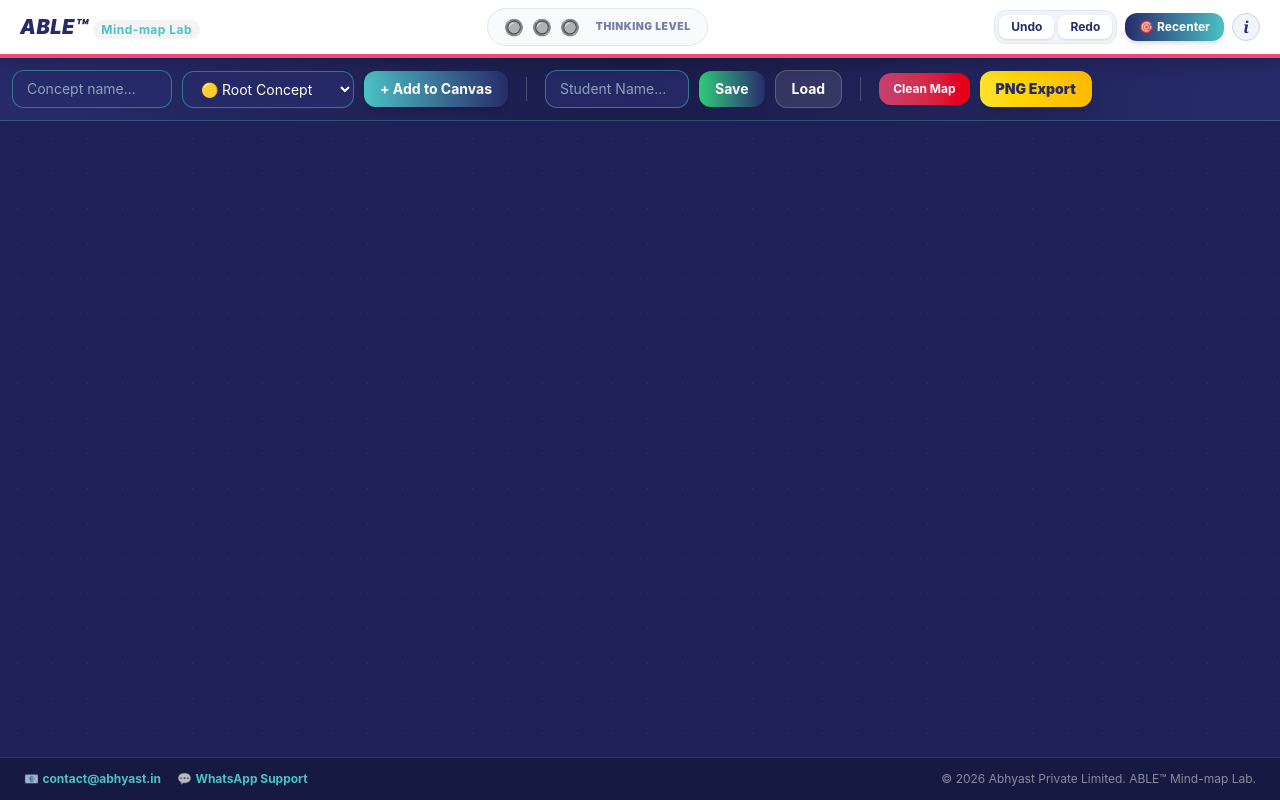
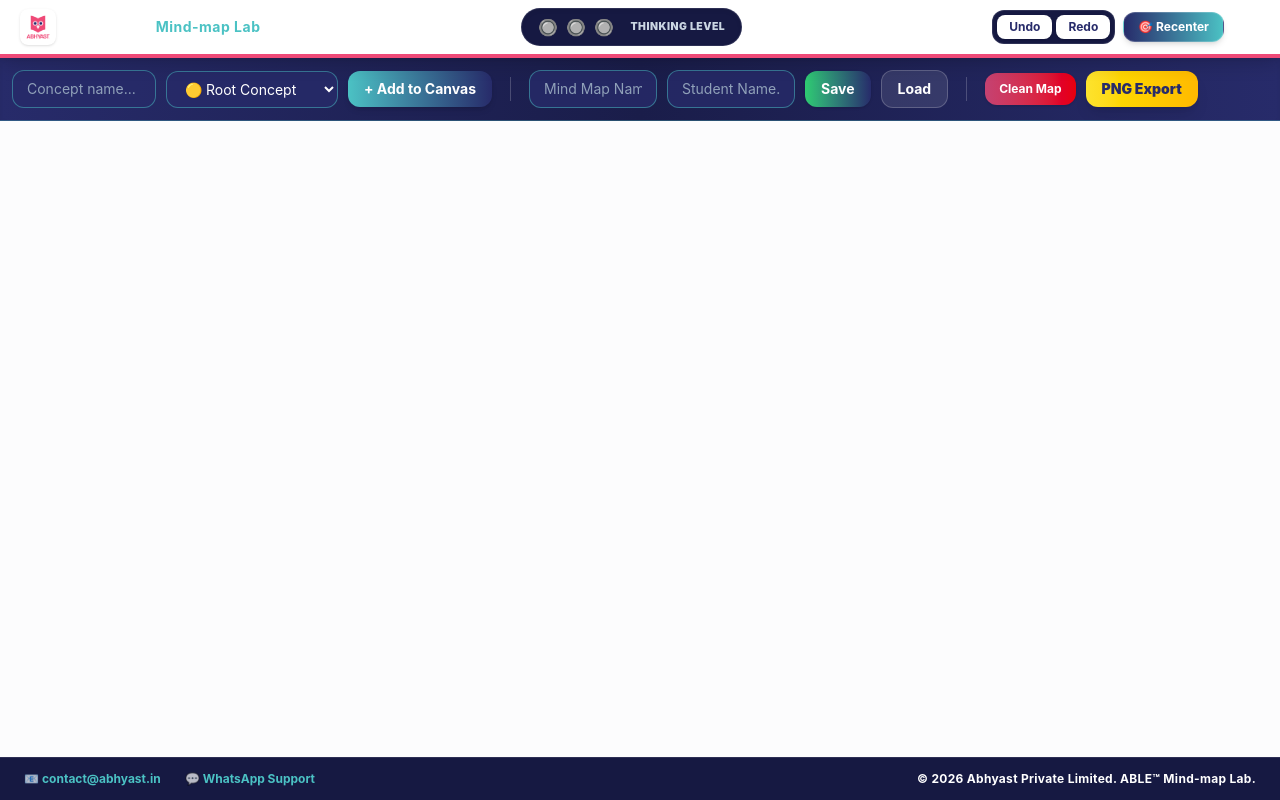
Before and after one commit to Abhyast-Dev/mindmap, a SvelteKit app: page / in a window 1280 px wide. Built offline with nearby package versions, Linux system fonts and the light colour scheme.

Commit message:
Add files via upload

```diff
--- a/src/routes/+page.svelte
+++ b/src/routes/+page.svelte
@@ -15,6 +15,11 @@
 	let offsetY = $state(2500);
 	let isPanning = false;
 	let startPanX, startPanY;
+
+	// Context menu & Modals
+	let contextMenu = $state({ visible: false, x: 0, y: 0, nodeId: null });
+	let connectModal = $state({ visible: false, sourceId: null, targetId: '' });
+	let manageModal = $state({ visible: false, nodeId: null });
 
 	let mapQuality = $derived.by(() => {
 		if (nodes.length === 0) return 0;
@@ -66,7 +71,6 @@
 		nodes = next.nodes; connections = next.connections;
 	}
 
-	// 1. Improved Cursor-Centered Zooming
 	function handleWheel(e) {
 		e.preventDefault();
 		const zoomFactor = 0.001;
@@ -95,13 +99,6 @@
 			return alert('Select a parent node on the canvas first to attach this branch.');
 		}
 
-		if (selectedNodeId) {
-			const parent = nodes.find(n => n.id === selectedNodeId);
-			if (parent && parent.type === 'type-leaf') {
-				return alert('Leaf nodes are terminal details and cannot have sub-branches.');
-			}
-		}
-
 		saveHistory();
 		const id = Date.now();
 		let x, y;
@@ -114,8 +111,8 @@
 			const siblings = connections.filter(c => c.parentId === selectedNodeId).length;
 			const angle = (siblings * Math.PI) / 3;
 			const radius = 180;
-			x = parent.x + Math.cos(angle) * radius;
-			y = parent.y + Math.sin(angle) * radius;
+			x = parent ? parent.x + Math.cos(angle) * radius : 2500;
+			y = parent ? parent.y + Math.sin(angle) * radius : 2500;
 		}
 
 		nodes = [...nodes, { id, name: nodeName.trim(), type: nodeType, x, y }];
@@ -123,6 +120,56 @@
 			connections = [...connections, { id: `c-${selectedNodeId}-${id}`, parentId: selectedNodeId, childId: id }];
 		}
 		nodeName = '';
+	}
+
+	function convertToLeaf(id) {
+		saveHistory();
+		nodes = nodes.map(n => n.id === id ? { ...n, type: 'type-leaf' } : n);
+		contextMenu.visible = false;
+	}
+
+	function openConnectModal(id) {
+		contextMenu.visible = false;
+		connectModal = { visible: true, sourceId: id, targetId: '' };
+	}
+
+	function openManageModal(id) {
+		contextMenu.visible = false;
+		manageModal = { visible: true, nodeId: id };
+	}
+
+	function executeConnection() {
+		if (!connectModal.targetId) return alert("Please select a target node to connect.");
+		if (connectModal.sourceId === Number(connectModal.targetId)) return alert("A node cannot connect to itself.");
+
+		const exists = connections.some(c =>
+			(c.parentId === connectModal.sourceId && c.childId === Number(connectModal.targetId)) ||
+			(c.parentId === Number(connectModal.targetId) && c.childId === connectModal.sourceId)
+		);
+
+		if (exists) {
+			alert("A connection between these nodes already exists.");
+			return;
+		}
+
+		saveHistory();
+		connections = [...connections, {
+			id: `c-${connectModal.sourceId}-${connectModal.targetId}`,
+			parentId: connectModal.sourceId,
+			childId: Number(connectModal.targetId)
+		}];
+		connectModal.visible = false;
+	}
+
+	function removeConnection(connId) {
+		saveHistory();
+		connections = connections.filter(c => c.id !== connId);
+	}
+
+	function removeAllConnectionsForNode(nodeId) {
+		saveHistory();
+		connections = connections.filter(c => c.parentId !== nodeId && c.childId !== nodeId);
+		manageModal.visible = false;
 	}
 
 	function cleanMap() {
@@ -170,7 +217,7 @@
 			const clientX = e.touches ? e.touches[0].clientX : e.clientX;
 			const clientY = e.touches ? e.touches[0].clientY : e.clientY;
 			const node = nodes.find(n => n.id === nodeId);
-			sX = clientX; sY = clientY; iX = node.x; iY = node.y;
+			sX = clientX; sY = clientY; iX = node ? node.x : 0; iY = node ? node.y : 0;
 			window.addEventListener('mousemove', move);
 			window.addEventListener('mouseup', stop);
 			window.addEventListener('touchmove', move, { passive: false });
@@ -182,22 +229,43 @@
 		return { destroy() {} };
 	}
 
+	// Optimized Dynamic Bounding Box Export
 	async function exportPNG() {
 		const target = document.querySelector("#canvas-inner");
-		if (!target) return;
+		if (!target || nodes.length === 0) return alert("Add some nodes to export a mind map!");
 
 		await tick();
+
+		let minX = Infinity, minY = Infinity, maxX = -Infinity, maxY = -Infinity;
+		nodes.forEach(n => {
+			if (n.x < minX) minX = n.x;
+			if (n.y < minY) minY = n.y;
+			if (n.x + 180 > maxX) maxX = n.x + 180;
+			if (n.y + 60 > maxY) maxY = n.y + 60;
+		});
+
+		const padding = 150;
+		const boxX = Math.max(0, minX - padding);
+		const boxY = Math.max(0, minY - padding);
+		const boxWidth = (maxX - minX) + (padding * 2);
+		const boxHeight = (maxY - minY) + (padding * 2);
+
 		domtoimage.toPng(target, {
 			width: 5000,
 			height: 5000,
 			style: {
 				transform: 'scale(1)',
-				transformOrigin: 'top left'
+				transformOrigin: 'top left',
+				backgroundColor: '#fcfcfd',
+				left: `-${boxX}px`,
+				top: `-${boxY}px`,
+				width: `${boxWidth}px`,
+				height: `${boxHeight}px`
 			}
 		})
 		.then((dataUrl) => {
 			const link = document.createElement('a');
-			link.download = `ABLE_MindMap_${studentName || 'Student'}.png`;
+			link.download = `ABLE_${mapTitle || 'MindMap'}_${studentName || 'Student'}.png`;
 			link.href = dataUrl;
 			link.click();
 			alert("Well done! Your mindmap analysis has been exported successfully.");
@@ -208,12 +276,13 @@
 		});
 	}
 
-	// 2. Safe LocalStorage Handling with Try/Catch
 	function saveToLocal() {
+		if (!mapTitle.trim()) return alert("Please enter a Mind Map name before saving.");
 		if (!studentName.trim()) return alert("Please enter a student name before saving.");
-		const key = `ABLE_Map_${studentName.trim().toLowerCase()}`;
+
+		const key = `ABLE_${mapTitle.trim().toLowerCase()}_${studentName.trim().toLowerCase()}`;
 		try {
-			localStorage.setItem(key, JSON.stringify({ nodes, connections, mapTitle }));
+			localStorage.setItem(key, JSON.stringify({ nodes, connections, mapTitle, studentName }));
 			alert("Map Secured Locally!");
 		} catch (e) {
 			alert("Storage failed. Your browser might be blocking local storage or running out of space.");
@@ -222,18 +291,17 @@
 	}
 
 	function loadFromLocal() {
-		if (!studentName.trim()) return alert("Enter student name to load map.");
-		const key = `ABLE_Map_${studentName.trim().toLowerCase()}`;
+		if (!mapTitle.trim() || !studentName.trim()) return alert("Enter both Mind Map name and Student Name to load.");
+		const key = `ABLE_${mapTitle.trim().toLowerCase()}_${studentName.trim().toLowerCase()}`;
 		const saved = localStorage.getItem(key);
 		if (saved) {
 			try {
 				const data = JSON.parse(saved);
 				nodes = data.nodes || [];
 				connections = data.connections || [];
-				mapTitle = data.mapTitle || '';
 				alert("Map loaded successfully!");
 			} catch { alert("Data Corrupted."); }
-		} else alert("No saved map found for this name.");
+		} else alert("No saved map found for this combination.");
 	}
 
 	function resetView() {
@@ -253,34 +321,38 @@
 	});
 </script>
 
-<div class="flex h-screen flex-col overflow-hidden bg-[#272b6a] font-sans text-white select-none">
+<div class="flex h-screen flex-col overflow-hidden bg-[#f8fafc] font-sans text-[#272b6a] select-none" on:click={() => { contextMenu.visible = false; }}>
 
-	<!-- Top Warm Navbar -->
-	<header class="z-[1001] flex items-center justify-between border-b-4 border-[#ee4977] bg-white px-6 py-3 text-[#272b6a] shrink-0 shadow-xl">
+	<!-- Top Navbar -->
+	<header class="z-[1001] flex items-center justify-between border-b-4 border-[#ee4977] bg-[#272b6a] px-6 py-3 text-white shrink-0 shadow-xl">
 		<div class="flex items-center gap-3">
-			<div class="text-xl font-black italic tracking-wide text-[#272b6a]">ABLE™ <span class="text-xs font-bold text-[#4bc2c4] not-italic px-2 py-0.5 rounded-full bg-[#272b6a]/5">Mind-map Lab</span></div>
+			<img src="/Logo.png" alt="Abhyast Logo" class="h-9 w-auto object-contain bg-white p-1 rounded-lg shadow-sm" />
+			<div class="text-xl font-black tracking-wide text-white flex items-center gap-2">
+				<span>ABLE™</span>
+				<span class="text-sm font-bold text-[#4bc2c4] px-2.5 py-1 rounded-lg bg-white/10 border border-white/10">Mind-map Lab</span>
+			</div>
 		</div>
 
-		<div class="hidden md:flex gap-2 text-base cursor-help items-center bg-slate-50 px-4 py-1.5 rounded-full border border-slate-200" title={thinkingMessage}>
+		<div class="hidden md:flex gap-2 text-base cursor-help items-center bg-[#161942] px-4 py-1.5 rounded-full border border-white/10 shadow-inner" title={thinkingMessage}>
 			{#each Array(3) as _, i}
 				<span>{i < mapQuality ? '⭐' : '🔘'}</span>
 			{/each}
-			<span class="text-[0.65em] uppercase font-black ml-2 text-[#272b6a]/60 tracking-wider">Thinking Level</span>
+			<span class="text-[0.65em] uppercase font-black ml-2 text-slate-300 tracking-wider">Thinking Level</span>
 		</div>
 
 		<div class="flex items-center gap-2">
-			<div class="flex bg-slate-100 p-1 rounded-xl border border-slate-200">
+			<div class="flex bg-[#161942] p-1 rounded-xl border border-white/10">
 				<button on:click={undo} class="px-3 py-1 bg-white text-[#272b6a] rounded-lg text-xs font-bold shadow-sm hover:bg-[#ee4977] hover:text-white transition-all">Undo</button>
 				<button on:click={redo} class="ml-1 px-3 py-1 bg-white text-[#272b6a] rounded-lg text-xs font-bold shadow-sm hover:bg-[#ee4977] hover:text-white transition-all">Redo</button>
 			</div>
-			<button on:click={resetView} class="px-3.5 py-1.5 bg-gradient-to-r from-[#272b6a] to-[#4bc2c4] text-white rounded-xl text-xs font-bold shadow-md hover:opacity-95 transition-all">🎯 Recenter</button>
-			<button on:click={toggleInfo} class="w-7 h-7 flex items-center justify-center bg-slate-100 text-[#272b6a] rounded-full border border-slate-300 font-serif italic font-bold hover:bg-[#4bc2c4] hover:text-white">i</button>
+			<button on:click={resetView} class="px-3.5 py-1.5 bg-gradient-to-r from-[#272b6a] to-[#4bc2c4] text-white rounded-xl text-xs font-bold shadow-md hover:opacity-95 border border-white/20 transition-all">🎯 Recenter</button>
+			<button on:click={toggleInfo} class="w-7 h-7 flex items-center justify-center bg-white/10 text-white rounded-full border border-white/20 font-serif italic font-bold hover:bg-[#4bc2c4] hover:text-[#272b6a]">i</button>
 		</div>
 	</header>
 
 	<!-- Action Toolbar -->
-	<div class="z-[1000] flex items-center gap-2.5 border-b border-[#4bc2c4]/30 bg-gradient-to-r from-[#272b6a] via-[#1a1d4a] to-[#272b6a] p-3 overflow-x-auto no-scrollbar shrink-0 text-sm shadow-inner">
-		<input type="text" bind:value={nodeName} placeholder="Concept name..." class="w-40 bg-[#272b6a]/80 border border-[#4bc2c4]/50 px-3.5 py-2 rounded-xl text-white placeholder-slate-400 outline-none focus:ring-2 focus:ring-[#4bc2c4]" />
+	<div class="z-[1000] flex items-center gap-2.5 border-b border-[#4bc2c4]/30 bg-gradient-to-r from-[#272b6a] via-[#1a1d4a] to-[#272b6a] p-3 overflow-x-auto no-scrollbar shrink-0 text-sm shadow-inner text-white">
+		<input type="text" bind:value={nodeName} placeholder="Concept name..." class="w-36 bg-[#272b6a]/80 border border-[#4bc2c4]/50 px-3.5 py-2 rounded-xl text-white placeholder-slate-400 outline-none focus:ring-2 focus:ring-[#4bc2c4]" />
 
 		<select bind:value={nodeType} class="bg-[#272b6a]/80 border border-[#4bc2c4]/50 px-3.5 py-2 rounded-xl text-white outline-none focus:ring-2 focus:ring-[#4bc2c4]">
 			<option value="type-central">🟡 Root Concept</option>
@@ -294,9 +366,10 @@
 
 		<div class="h-6 w-[1px] bg-white/20 mx-2"></div>
 
-		<input type="text" bind:value={studentName} placeholder="Student Name..." class="w-36 bg-[#272b6a]/80 border border-[#4bc2c4]/50 px-3.5 py-2 rounded-xl text-white placeholder-slate-400 outline-none" />
+		<input type="text" bind:value={mapTitle} placeholder="Mind Map Name..." class="w-32 bg-[#272b6a]/80 border border-[#4bc2c4]/50 px-3.5 py-2 rounded-xl text-white placeholder-slate-400 outline-none" />
+		<input type="text" bind:value={studentName} placeholder="Student Name..." class="w-32 bg-[#272b6a]/80 border border-[#4bc2c4]/50 px-3.5 py-2 rounded-xl text-white placeholder-slate-400 outline-none" />
 		<button on:click={saveToLocal} class="bg-gradient-to-r from-[#2ecc71] to-[#272b6a] text-white px-4 py-2 font-bold rounded-xl shadow hover:brightness-105 transition-all">Save</button>
-		<button on:click={loadFromLocal} class="bg-white/10 border border-white/20 px-4 py-2 font-bold rounded-xl hover:bg-white/20 transition-all">Load</button>
+		<button on:click={loadFromLocal} class="bg-white/10 border border-white/20 px-4 py-2 font-bold rounded-xl hover:bg-white/20 transition-all text-white">Load</button>
 
 		<div class="h-6 w-[1px] bg-white/20 mx-2"></div>
 
@@ -304,9 +377,9 @@
 		<button on:click={exportPNG} class="bg-gradient-to-r from-[#fde32d] to-amber-400 text-[#272b6a] px-4 py-2 font-black rounded-xl shadow-lg hover:brightness-105 transition-all">PNG Export</button>
 	</div>
 
-	<!-- Infinite Panning & Zooming Canvas Area -->
+	<!-- Canvas Area -->
 	<div id="canvas-container"
-		class="relative flex-grow overflow-hidden bg-[radial-gradient(#4bc2c415_1px,transparent_1px)] [background-size:35px_35px] cursor-grab active:cursor-grabbing bg-[#1d2157]"
+		class="relative flex-grow overflow-hidden bg-[radial-gradient(#94a3b8_1.5px,transparent_1.5px)] [background-size:35px_35px] cursor-grab active:cursor-grabbing bg-[#fcfcfd]"
 		on:wheel={handleWheel}
 		on:mousedown={(e) => {
 			if(e.target.closest('.node-base')) return;
@@ -322,10 +395,9 @@
 		}}
 		on:click={() => selectedNodeId = null}
 	>
-		<!-- Large Virtual Bounding Space (5000x5000) for Massive Maps -->
 		<div id="canvas-inner"
 			style="transform: translate({offsetX}px, {offsetY}px) scale({scale}); transform-origin: 0 0;"
-			class="absolute w-[5000px] h-[5000px] pointer-events-auto"
+			class="absolute w-[5000px] h-[5000px] pointer-events-auto bg-[#fcfcfd]"
 		>
 			<svg id="svg-canvas" class="absolute inset-0 pointer-events-none w-full h-full">
 				{#each connections as conn (conn.id)}
@@ -334,11 +406,11 @@
 					{#if p && c}
 						{@const isConnectedToActive = (selectedNodeId && (p.id === selectedNodeId || c.id === selectedNodeId))}
 						<line
-							x1={p.x + 70}
+							x1={p.x + 80}
 							y1={p.y + 25}
-							x2={c.x + 70}
+							x2={c.x + 80}
 							y2={c.y + 25}
-							class="stroke-[3] transition-all duration-300 {isConnectedToActive ? 'stroke-[#fde32d] opacity-100 stroke-[4]' : 'stroke-[#4bc2c4] opacity-70'}"
+							class="stroke-[3.5] transition-all duration-300 {isConnectedToActive ? 'stroke-[#ee4977] opacity-100 stroke-[5]' : 'stroke-[#272b6a] opacity-60'}"
 						/>
 					{/if}
 				{/each}
@@ -351,32 +423,96 @@
 					on:contextmenu|stopPropagation={(e) => {
 						e.preventDefault();
 						selectedNodeId = node.id;
+						contextMenu = { visible: true, x: e.clientX, y: e.clientY, nodeId: node.id };
 					}}
 					style="left: {node.x}px; top: {node.y}px;"
-					class="node-base absolute z-10 whitespace-nowrap rounded-[2rem] border-2 px-6 py-3 font-bold shadow-2xl transition-all duration-200 cursor-pointer flex items-center gap-3
-					{node.type === 'type-central' ? 'bg-gradient-to-r from-[#fde32d] to-amber-300 text-[#272b6a] border-white text-base shadow-[0_0_30px_rgba(253,227,45,0.4)]' : ''}
-					{node.type === 'type-branch' ? 'bg-gradient-to-r from-[#ee4977] to-pink-500 text-white border-white text-sm shadow-[0_0_25px_rgba(238,73,119,0.4)]' : ''}
-					{node.type === 'type-leaf' ? 'bg-gradient-to-r from-[#4bc2c4] to-emerald-400 text-[#272b6a] border-white text-xs shadow-[0_0_20px_rgba(75,194,196,0.4)]' : ''}
-					{selectedNodeId === node.id ? 'ring-4 ring-white ring-offset-2 ring-offset-[#272b6a] scale-105' : ''}"
+					class="node-base absolute z-10 whitespace-nowrap rounded-[2rem] border-2 px-6 py-3 font-extrabold shadow-xl transition-all duration-200 cursor-pointer flex items-center gap-3
+					{node.type === 'type-central' ? 'bg-gradient-to-r from-[#fde32d] to-amber-300 text-[#272b6a] border-[#272b6a] text-base shadow-[0_10px_25px_rgba(253,227,45,0.5)]' : ''}
+					{node.type === 'type-branch' ? 'bg-gradient-to-r from-[#ee4977] to-pink-500 text-white border-[#272b6a]/30 text-sm shadow-[0_10px_25px_rgba(238,73,119,0.4)]' : ''}
+					{node.type === 'type-leaf' ? 'bg-gradient-to-r from-[#4bc2c4] to-emerald-400 text-[#272b6a] border-[#272b6a]/30 text-xs shadow-[0_10px_25px_rgba(75,194,196,0.4)]' : ''}
+					{selectedNodeId === node.id ? 'ring-4 ring-[#272b6a] ring-offset-2 ring-offset-white scale-105' : ''}"
 				>
 					<span class="flex flex-col">
-						<span>{node.name}</span>
+						<span class="drop-shadow-sm">{node.name}</span>
 						{#if selectedNodeId === node.id}
-							<span class="text-[9px] text-[#272b6a]/80 font-black uppercase tracking-wider">Active Parent 🎯</span>
+							<span class="text-[9px] text-[#272b6a] font-black uppercase tracking-wider">Active Parent 🎯</span>
 						{/if}
 					</span>
 
-					{#if node.type === 'type-leaf'}
-						<span class="text-[10px] bg-black/20 px-2 py-0.5 rounded-full text-white uppercase tracking-wider font-extrabold">Leaf</span>
-					{/if}
-
-					<button on:click|stopPropagation={() => deleteNode(node.id)} class="opacity-60 hover:opacity-100 text-sm font-black px-1.5 py-0.5 rounded-full bg-black/10 hover:bg-black/20 transition-all">×</button>
+					<button on:click|stopPropagation={() => deleteNode(node.id)} class="opacity-70 hover:opacity-100 text-sm font-black px-1.5 py-0.5 rounded-full bg-black/10 hover:bg-black/20 transition-all text-[#272b6a]">×</button>
 				</div>
 			{/each}
 		</div>
 	</div>
 
-	<!-- Info Modal with Warm Polish -->
+	<!-- Custom Right-Click Context Menu -->
+	{#if contextMenu.visible}
+	<div style="top: {contextMenu.y}px; left: {contextMenu.x}px;" class="fixed z-[3000] bg-white border border-slate-200 rounded-2xl shadow-2xl p-2 min-w-[190px] text-[#272b6a]">
+		<button on:click={() => openConnectModal(contextMenu.nodeId)} class="w-full text-left px-3 py-2 text-xs font-bold rounded-xl hover:bg-slate-100 transition-all flex items-center gap-2">
+			🔗 Connect to...
+		</button>
+		<button on:click={() => openManageModal(contextMenu.nodeId)} class="w-full text-left px-3 py-2 text-xs font-bold rounded-xl hover:bg-slate-100 transition-all flex items-center gap-2 text-amber-600">
+			✂️ Manage / Remove Links
+		</button>
+		<button on:click={() => convertToLeaf(contextMenu.nodeId)} class="w-full text-left px-3 py-2 text-xs font-bold rounded-xl hover:bg-slate-100 transition-all flex items-center gap-2 text-[#ee4977]">
+			🟢 Convert to Leaf
+		</button>
+	</div>
+	{/if}
+
+	<!-- Connect Modal -->
+	{#if connectModal.visible}
+	<div class="fixed inset-0 z-[3000] flex items-center justify-center bg-black/70 backdrop-blur-sm" on:click={() => connectModal.visible = false}>
+		<div class="bg-white w-[90%] max-w-sm rounded-[2rem] p-6 text-[#272b6a] shadow-2xl" on:click|stopPropagation>
+			<h3 class="text-base font-black uppercase mb-4 text-[#272b6a]">Connect Node</h3>
+			<p class="text-xs text-slate-500 mb-3">Select another node to connect this concept to:</p>
+
+			<select bind:value={connectModal.targetId} class="w-full bg-slate-100 border border-slate-300 p-2.5 text-xs rounded-xl outline-none mb-4 font-semibold">
+				<option value="" disabled>Choose target node...</option>
+				{#each nodes.filter(n => n.id !== connectModal.sourceId) as n}
+					<option value={n.id}>{n.name} ({n.type.replace('type-', '')})</option>
+				{/each}
+			</select>
+
+			<div class="flex gap-2">
+				<button on:click={executeConnection} class="flex-1 py-2.5 bg-[#272b6a] text-white font-black rounded-xl text-xs uppercase tracking-wider shadow-md hover:brightness-110">Link Nodes</button>
+				<button on:click={() => connectModal.visible = false} class="px-4 py-2.5 bg-slate-200 text-[#272b6a] font-bold rounded-xl text-xs">Cancel</button>
+			</div>
+		</div>
+	</div>
+	{/if}
+
+	<!-- Manage Links Modal -->
+	{#if manageModal.visible}
+	<div class="fixed inset-0 z-[3000] flex items-center justify-center bg-black/70 backdrop-blur-sm" on:click={() => manageModal.visible = false}>
+		<div class="bg-white w-[90%] max-w-md rounded-[2.5rem] p-6 text-[#272b6a] shadow-2xl" on:click|stopPropagation>
+			<h3 class="text-base font-black uppercase mb-2 text-[#272b6a]">Manage Connections</h3>
+			<p class="text-xs text-slate-500 mb-4">Remove individual links or clear all connections for this node:</p>
+
+			<div class="max-h-48 overflow-y-auto space-y-2 mb-4">
+				{#each connections.filter(c => c.parentId === manageModal.nodeId || c.childId === manageModal.nodeId) as conn}
+					{@const otherId = conn.parentId === manageModal.nodeId ? conn.childId : conn.parentId}
+					{@const otherNode = nodes.find(n => n.id === otherId)}
+					<div class="flex items-center justify-between bg-slate-100 px-3 py-2 rounded-xl text-xs">
+						<span class="font-bold">{otherNode ? otherNode.name : 'Unknown Node'}</span>
+						<button on:click={() => removeConnection(conn.id)} class="text-red-500 font-bold px-2 py-1 bg-white rounded-lg shadow-sm hover:bg-red-500 hover:text-white transition-all">Remove</button>
+					</div>
+				{:else}
+					<p class="text-xs text-slate-400 italic text-center py-4">No active connections found for this node.</p>
+				{/each}
+			</div>
+
+			<div class="flex flex-col gap-2">
+				<button on:click={() => removeAllConnectionsForNode(manageModal.nodeId)} class="w-full py-2.5 bg-red-600 text-white font-black rounded-xl text-xs uppercase tracking-wider shadow-md hover:brightness-110">
+					Disconnect All Links
+				</button>
+				<button on:click={() => manageModal.visible = false} class="w-full py-2.5 bg-slate-200 text-[#272b6a] font-bold rounded-xl text-xs">Close</button>
+			</div>
+		</div>
+	</div>
+	{/if}
+
+	<!-- Info Modal -->
 	{#if showInfo}
 	<div class="fixed inset-0 z-[2000] flex items-center justify-center bg-black/70 backdrop-blur-sm" on:click={toggleInfo}>
 		<div class="bg-white w-[90%] max-w-md rounded-[2.5rem] p-8 text-[#272b6a] shadow-2xl border-4 border-[#ee4977]/20" on:click|stopPropagation>
@@ -386,11 +522,9 @@
 			</div>
 
 			<div class="space-y-3 text-left text-xs leading-relaxed text-slate-600">
-				<p><strong>1. Flexible Branching:</strong> Click or right-click any node to designate it as the active parent, dynamically highlighting connected pathways.</p>
-				<p><strong>2. Cursor-Centered Zooming:</strong> Smoothly zoom in and out right where your mouse cursor is pointing.</p>
-				<p><strong>3. Brand Gradients & Safety:</strong> Warm color tiers with bulletproof local storage error handling for secure student sessions.</p>
-				<p><strong>4. Leaf Terminal Rule:</strong> Leaf nodes represent final granular details and cannot act as parents for sub-branches.</p>
-				<p><strong>5. Persistence:</strong> Enter a student name and click <strong>Save</strong> to store your work locally.</p>
+				<p><strong>1. Right-Click Context Menu:</strong> Right-click any node to open options for connecting, managing links, or converting it to a leaf.</p>
+				<p><strong>2. Manage/Remove Links:</strong> Select "Manage / Remove Links" to selectively delete individual connecting pathways or click "Disconnect All Links" to clear everything attached to that node.</p>
+				<p><strong>3. PWA Naming:</strong> Save and load your mind maps seamlessly using both the Map Name and Student Name combination.</p>
 			</div>
 
 			<button on:click={toggleInfo} class="mt-6 w-full py-3.5 bg-gradient-to-r from-[#272b6a] to-[#4bc2c4] text-white font-black rounded-2xl active:scale-95 transition-all text-xs uppercase tracking-wider shadow-lg">
@@ -400,20 +534,20 @@
 	</div>
 	{/if}
 
-	<!-- Warm Footer -->
-	<footer class="z-[1001] border-t border-white/10 bg-[#161942] p-3 text-[0.75em] print:hidden flex flex-col sm:flex-row justify-between items-center px-6 gap-2 text-slate-300">
-		<div class="flex gap-4">
-			<span>📧 <a href="mailto:contact@abhyast.in" class="font-bold text-[#4bc2c4] no-underline hover:underline">contact@abhyast.in</a></span>
-			<span>💬 <a href="https://wa.me/+919910686080" class="font-bold text-[#4bc2c4] no-underline hover:underline">WhatsApp Support</a></span>
+	<!-- Footer -->
+	<footer class="z-[1001] border-t-2 border-[#4bc2c4]/40 bg-[#1e2254] p-3.5 text-[0.8em] print:hidden flex flex-col sm:flex-row justify-between items-center px-6 gap-2 text-white font-semibold">
+		<div class="flex gap-6 items-center">
+			<span>📧 <a href="mailto:contact@abhyast.in" class="font-bold text-[#4bc2c4] hover:text-[#fde32d] no-underline hover:underline transition-colors">contact@abhyast.in</a></span>
+			<span>💬 <a href="https://wa.me/+919910686080" class="font-bold text-[#4bc2c4] hover:text-[#fde32d] no-underline hover:underline transition-colors">WhatsApp Support</a></span>
 		</div>
-		<div class="opacity-70 text-center">
+		<div class="text-white text-center tracking-wide font-bold">
 			© 2026 Abhyast Private Limited. ABLE™ Mind-map Lab.
 		</div>
 	</footer>
 </div>
 
 <style>
-	:global(body) { margin: 0; overflow: hidden; background: #272b6a; }
+	:global(body) { margin: 0; overflow: hidden; background: #fcfcfd; }
 	.no-scrollbar::-webkit-scrollbar { display: none; }
 	.node-base { cursor: grab; }
 	.node-base:active { cursor: grabbing; }
```
